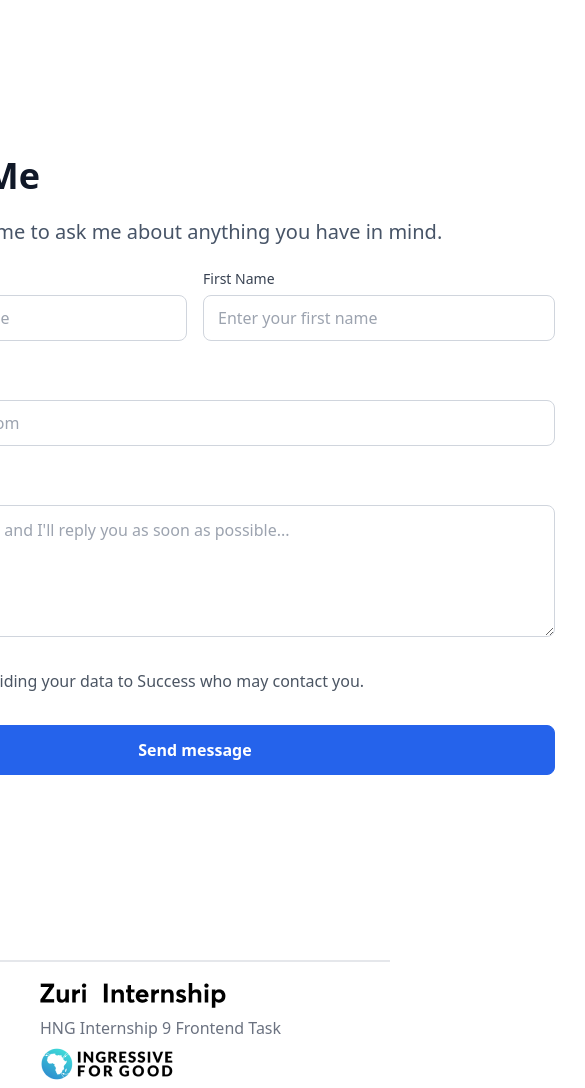
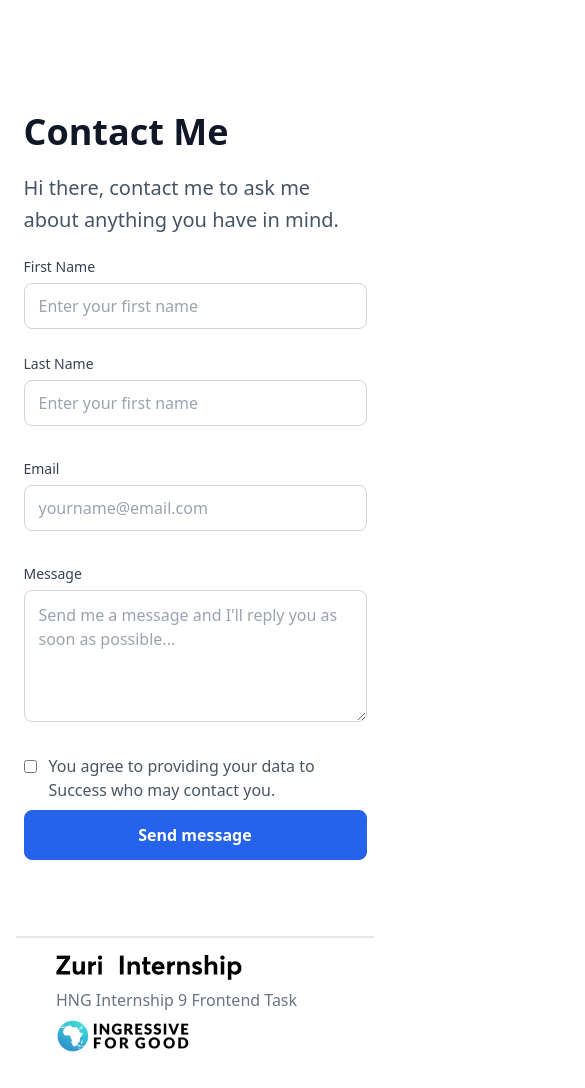
Before and after one commit to Succyvibe/Linkree, a React (Create React App) app: page /contact in a window 390 px wide. Shown: the top 1088 px of the page, 585 px wide, since content can reach past the window. Built offline with nearby package versions, Linux system fonts and the light colour scheme; the HTML template or start-up script is replaced by a standard one.

Commit message:
fixed responsiveness

```diff
--- a/src/components/Contact.js
+++ b/src/components/Contact.js
@@ -1,12 +1,12 @@
 const Contact = () => {
   return (
-    <div className="lg:w-[1440px] lg:h-[960px] flex flex-col justify-center mx-auto items-center pt-[64px] pb-[96px] gap-[64px]">
-      <div className="container w-[1280px] h-[800px] flex flex-row justify-center items-center px-[32px] gap-[64px]">
+    <div className="lg:w-[1440px] lg:h-[960px] flex flex-col justify-center mx-auto items-center pt-[20px] lg:pt-[64px] pb-[96px] gap-[64px]">
+      <div className="container md:w-[1280px] h-[800px] flex flex-row justify-center items-center px-[32px] gap-[64px]">
         {/* content wrapper */}
-        <div className="h-full w-[1216px]  flex flex-col justify-center items-center">
+        <div className="h-full md:w-[1216px]  flex flex-col justify-center items-center">
           {/* Form Content */}
 
-          <div className="w-[720px] h-[616px] min-h-[616px] flex flex-col items-center gap-[48px]">
+          <div className="w-[343px] md:w-[720px] h-[616px] min-h-[616px] flex flex-col items-center gap-[48px]">
             {/* Heading */}
             <div className="w-full h-[94px] flex flex-col items-start gap-5">
               <h1 className="text-[36px] font-[600] leading-10 text-[#101828]">
@@ -16,11 +16,11 @@ const Contact = () => {
                 Hi there, contact me to ask me about anything you have in mind.
               </p>
               {/* ======================Form==================== */}
-              <form className="w-[720px] flex flex-col items-start gap-8">
+              <form className="w-[343px] md:w-[720px] flex flex-col items-start gap-8">
                 {/* ============Name Box============ */}
 
-                <div className="w-[720px] flex gap-4">
-                  <div className="w-[50%] flex flex-col items-start gap-[6px] ">
+                <div className="w-[343px] md:w-[720px] md:flex gap-8">
+                  <div className="md:w-[50%] flex flex-col items-start gap-[6px]">
                     <label className="text-gray-700 text-[14px] font-[500]">
                       First Name
                     </label>
@@ -30,9 +30,9 @@ const Contact = () => {
                       className="flex flex-row items-center py-[10px]  px-[14px] gap-2 bg-white border border-[#D0D5DD] shadow-[0px 1px 2px rgba(16, 24, 40, 0.05)] rounded-[8px] w-full"
                     />
                   </div>
-                  <div className="w-[50%] flex flex-col items-start gap-[6px] ">
+                  <div className="md:w-[50%] flex flex-col items-start gap-[6px] mt-6 md:mt-0 ">
                     <label className="text-gray-700 text-[14px] font-[500]">
-                      First Name
+                      Last Name
                     </label>
                     <input
                       type="text"
--- a/src/components/Footer.js
+++ b/src/components/Footer.js
@@ -4,8 +4,8 @@ import I4G from "../../src/img/I4G.png";
 
 const Footer = () => {
   return (
-    <div className="border-t-2">
-      <div className=" container mx-auto md:flex justify-between mt-5  px-10 md:my-10 space-y-2 md:space-y-0  ">
+    <div className="px-4">
+      <div className=" container mx-auto md:flex justify-between my-5 py-4 px-10 md:my-10 space-y-2 md:space-y-0 border-t-2 ">
         <div>
           <img src={ZuriImg} alt="slack" />
         </div>
```
